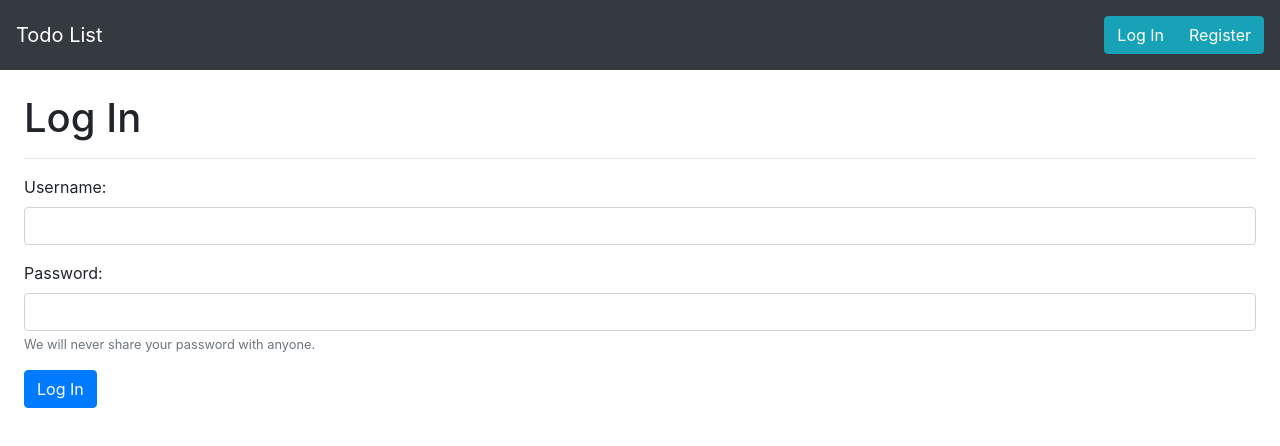
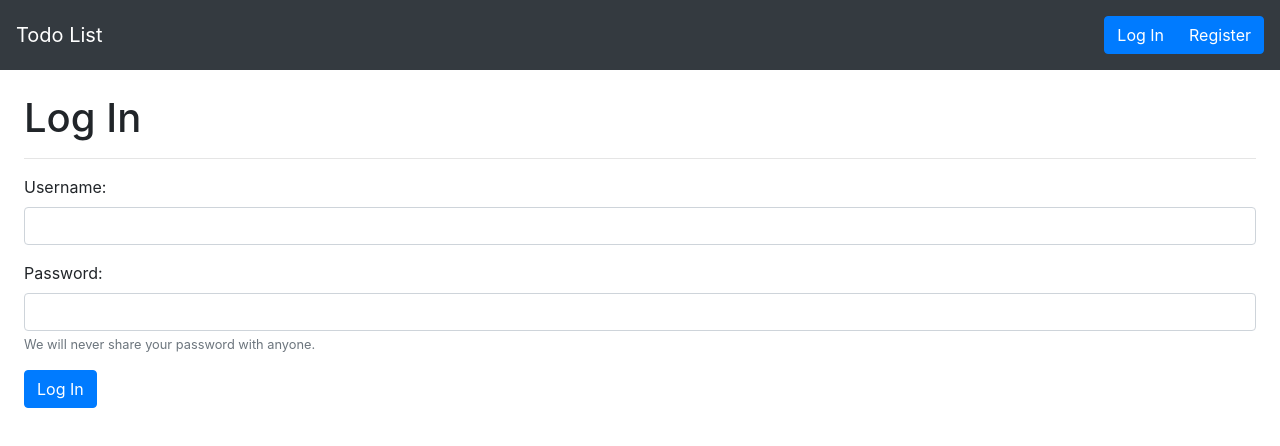
Before and after one commit to ElCholoGamer/todo-list-on-steroids, a React app: page /login in a window 1280 px wide. Shown: the top 446 px of the page. Built offline with nearby package versions, Linux system fonts and the light colour scheme; no server answers.

Commit message:
fix some stuff with axios and better comments

```diff
--- a/src/app/App.jsx
+++ b/src/app/App.jsx
@@ -12,9 +12,9 @@ function App() {
 
 	React.useEffect(() => {
 		axios
-			.get('/user')
-			.then(res => setUser(res.data.user))
-			.catch(() => null);
+			.get('/user') // Get user info
+			.then(res => setUser(res.data.user)) // Set user info to state
+			.catch(() => null); // Ignore errors
 	}, []);
 
 	return (
--- a/src/app/components/Header.jsx
+++ b/src/app/components/Header.jsx
@@ -2,24 +2,13 @@ import React from 'react';
 import Button from 'react-bootstrap/Button';
 import ButtonGroup from 'react-bootstrap/ButtonGroup';
 import Navbar from 'react-bootstrap/Navbar';
-import { useHistory } from 'react-router-dom';
 
 function Header({ user }) {
-	const history = useHistory();
-
 	const handleClick = e => {
-		switch (e.target.name) {
-			case 'login':
-				history.push('/login');
-				break;
-			case 'register':
-				history.push('/register');
-				break;
-			case 'logout':
-				fetch('/user/logout', { method: 'POST' })
-					.then(() => location.reload())
-					.catch(console.error);
-		}
+		e.target.disabled = true; // Disable button
+		fetch('/user/logout', { method: 'POST' }) // Post to logout route
+			.then(() => location.reload()) // Reload page when done
+			.catch(console.error);
 	};
 
 	return (
@@ -30,10 +19,10 @@ function Header({ user }) {
 				<Navbar.Text>
 					{!user ? (
 						<ButtonGroup>
-							<Button variant="info" name="login" onClick={handleClick}>
+							<Button variant="primary" href="/login">
 								Log In
 							</Button>
-							<Button variant="info" name="register" onClick={handleClick}>
+							<Button variant="primary" href="/register">
 								Register
 							</Button>
 						</ButtonGroup>
@@ -43,7 +32,6 @@ function Header({ user }) {
 							<Button
 								className="ml-3"
 								variant="outline-danger"
-								name="logout"
 								onClick={handleClick}>
 								Log Out
 							</Button>
--- a/src/app/pages/Login.jsx
+++ b/src/app/pages/Login.jsx
@@ -15,17 +15,19 @@ function Login() {
 		setData({ ...data, [target.name]: target.value });
 
 	const handleClick = () => {
-		if (!data.username || !data.password) return;
+		// Check that all values aren't empty
+		if (Object.values(data).some(v => !v.trim())) return;
 
 		axios
 			.post('/login', stringify(data), {
+				// Post data to login route
 				headers: { 'Content-Type': 'application/x-www-form-urlencoded' },
 			})
-			.then(res => {
-				if (res.status !== 200) setMessage(res.data.message || 'Unknown error');
-				else location.href = '/';
-			})
-			.catch(console.error);
+			.then(() => (location.href = '/')) // Redirect to homepage after login
+			.catch(err => {
+				const { data = {} } = err.response || {};
+				setMessage(data.message || 'Unknown error');
+			});
 	};
 
 	const { username, password } = data;
```
